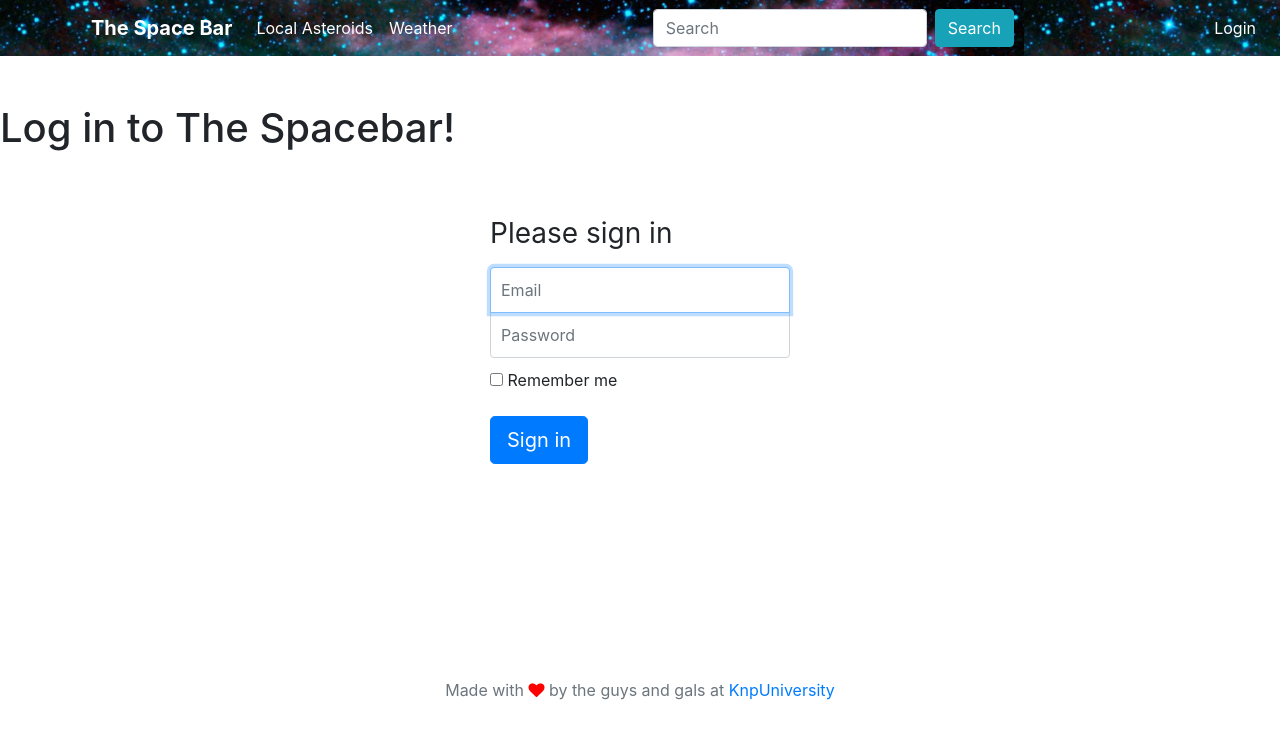
After one commit to william251082/security, a Symfony app: template templates/security/login.html.twig in a window 1280 px wide. The commit adds this page. Shown: the top 739 px of the page. Run offline with Twig, Linux system fonts and the light colour scheme; the template is opened without the code that fills it, so the values that code supplies are empty; some libraries are stand-ins or nearby versions.

Commit message:
Login form view

```diff
--- /dev/null
+++ b/public/css/login.css
@@ -0,0 +1,39 @@
+body {
+    background-color: #fff;
+}
+
+.form-signin {
+    width: 100%;
+    max-width: 330px;
+    padding: 15px;
+    margin: auto;
+    margin-top: 50px;
+}
+
+.form-signin .checkbox {
+    font-weight: 400;
+}
+
+.form-signin .form-control {
+    position: relative;
+    box-sizing: border-box;
+    height: auto;
+    padding: 10px;
+    font-size: 16px;
+}
+
+.form-signin .form-control:focus {
+    z-index: 2;
+}
+
+.form-signin input[type="email"] {
+    margin-bottom: -1px;
+    border-bottom-right-radius: 0;
+    border-bottom-left-radius: 0;
+}
+
+.form-signin input[type="password"] {
+    margin-bottom: 10px;
+    border-top-left-radius: 0;
+    border-top-right-radius: 0;
+}
--- a/templates/base.html.twig
+++ b/templates/base.html.twig
@@ -33,6 +33,10 @@
                     <button class="btn btn-info my-2 my-sm-0" type="submit">Search</button>
                 </form>
                 <ul class="navbar-nav ml-auto">
+                    <li class="nav-item">
+                        <a style="color: #fff;" class="nav-link" href="{{ path('app_login') }}">Login</a>
+                    </li>
+                    {#
                     <li class="nav-item dropdown" style="margin-right: 75px;">
                         <a class="nav-link dropdown-toggle" href="http://example.com" id="navbarDropdownMenuLink" data-toggle="dropdown" aria-haspopup="true" aria-expanded="false">
                           <img class="nav-profile-img rounded-circle" src="{{ asset('images/astronaut-profile.png') }}">
@@ -43,6 +47,7 @@
                             <a class="dropdown-item" href="#">Logout</a>
                         </div>
                     </li>
+                    #}
                 </ul>
             </div>
         </nav>
--- /dev/null
+++ b/templates/security/login.html.twig
@@ -0,0 +1,39 @@
+{% extends 'base.html.twig' %}
+
+{% block title %}Login!{% endblock %}
+
+{% block stylesheets %}
+    {{ parent() }}
+
+    <link rel="stylesheet" href="{{ asset('css/login.css') }}">
+{% endblock %}
+
+{% block body %}
+    <h1>Log in to The Spacebar!</h1>
+
+    <form class="form-signin" method="post">
+        {% if error %}
+            <div class="alert alert-danger">{{ error.messageKey|trans(error.messageData, 'security') }}</div>
+        {% endif %}
+
+        <h1 class="h3 mb-3 font-weight-normal">Please sign in</h1>
+        <label for="inputEmail" class="sr-only">Email</label>
+        <input type="email" value="{{ last_username }}" name="email" id="inputEmail" class="form-control" placeholder="Email" required autofocus>
+        <label for="inputPassword" class="sr-only">Password</label>
+        <input type="password" name="password" id="inputPassword" class="form-control" placeholder="Password" required>
+
+        <input type="hidden" name="_csrf_token"
+               value="{{ csrf_token('authenticate') }}"
+        >
+
+        <div class="checkbox mb-3">
+            <label>
+                <input type="checkbox" name="_remember_me"> Remember me
+            </label>
+        </div>
+
+        <button class="btn btn-lg btn-primary" type="submit">
+            Sign in
+        </button>
+    </form>
+{% endblock %}
```
Also changed, not shown: src/Controller/SecurityController.php (added, +26 -0 lines).
